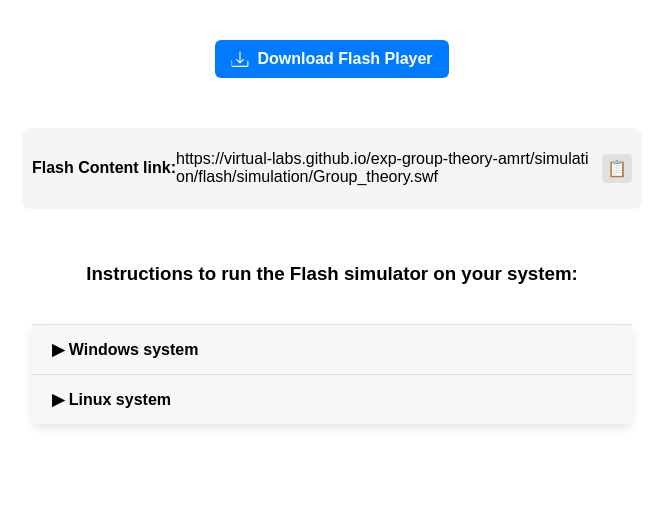
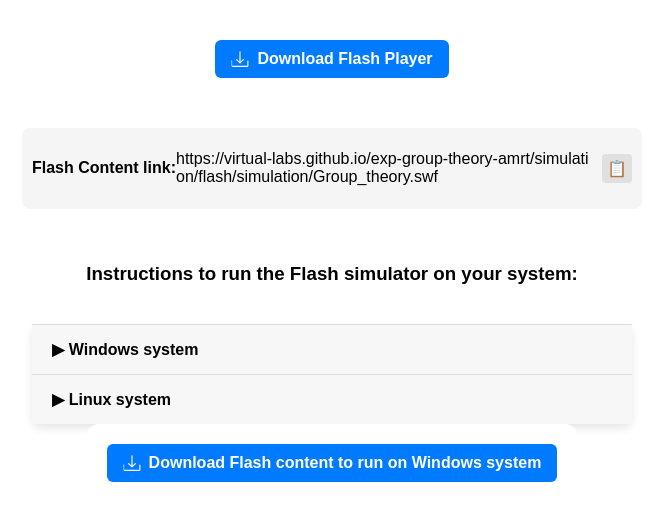
Before and after one commit to virtual-labs/exp-group-theory-amrt, a plain HTML site: page experiment/simulation/index.html in a window 1280 px wide. Shown: the whole page, without its empty margins (308-971 px from the left). Drawn offline with Linux system fonts and the light colour scheme.

Commit message:
Update index.html

```diff
--- a/experiment/simulation/index.html
+++ b/experiment/simulation/index.html
@@ -62,6 +62,17 @@
 </div>
 
 
+
+<div class="download-section" style="text-align: center;">
+    <a href="/exp-group-theory-amrt/simulation/flash/flash.zip" class="download-link" download>
+      <svg xmlns="http://www.w3.org/2000/svg" width="18" height="18" fill="white" viewBox="0 0 16 16">
+        <path d="M.5 9.9V14a1 1 0 0 0 1 1h13a1 1 0 0 0 1-1V9.9a.5.5 0 0 0-1 0V14H1V9.9a.5.5 0 0 0-1 0z"/>
+        <path d="M7.646 11.854a.5.5 0 0 0 .708 0l3-3a.5.5 0 0 0-.708-.708L8.5 10.293V1.5a.5.5 0 0 0-1 0v8.793L5.354 8.146a.5.5 0 1 0-.708.708l3 3z"/>
+      </svg>
+      Download Flash content to run on Windows system
+    </a>
+    <!-- <img src="./flash/figure1.jpg" alt="Flash Player Illustration"> -->
+  </div>
 	<!-- Add JS at the bottom of HTML file -->
         <script src="./js/main.js"></script>
 </body>
```
